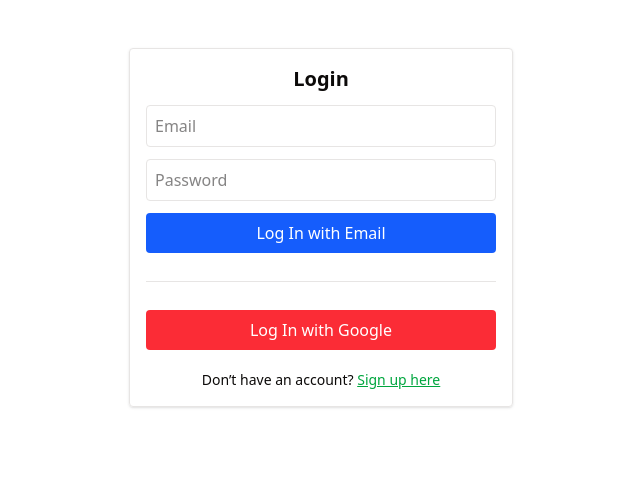
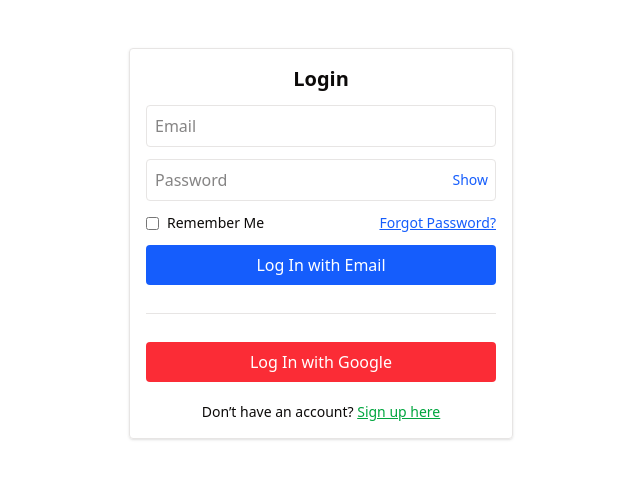
Before and after one commit to Reece-Nunez/budget-app, a Next.js app: page /auth in a window 1280 px wide. Shown: the top 478 px of the page, without its empty margins (319-959 px from the left). Built offline with nearby package versions, Linux system fonts and the light colour scheme; no server answers.

Commit message:
added an update-password page, forgot password component and updated the login to remember user and have the forgot password option.

```diff
--- /dev/null
+++ b/src/app/auth/update-password/page.tsx
@@ -0,0 +1,40 @@
+'use client'
+
+import { useState } from 'react'
+import { supabase } from '@/lib/supaBaseClient'
+import { toast } from 'sonner'
+
+export default function UpdatePasswordPage() {
+  const [password, setPassword] = useState('')
+
+  const handleUpdate = async () => {
+    if (password.length < 6) return toast.error('Password too short')
+
+    const { error } = await supabase.auth.updateUser({ password })
+
+    if (error) toast.error(error.message)
+    else {
+      toast.success('Password updated!')
+      window.location.href = '/'
+    }
+  }
+
+  return (
+    <div className="flex flex-col gap-3 max-w-sm mx-auto mt-12 p-4 border rounded shadow">
+      <h2 className="text-xl font-semibold text-center">Update Password</h2>
+      <input
+        type="password"
+        placeholder="New Password"
+        className="border p-2 rounded"
+        value={password}
+        onChange={(e) => setPassword(e.target.value)}
+      />
+      <button
+        className="bg-green-600 text-white px-4 py-2 rounded hover:bg-green-700 transition"
+        onClick={handleUpdate}
+      >
+        Set New Password
+      </button>
+    </div>
+  )
+}
--- /dev/null
+++ b/src/components/ForgotPassword.tsx
@@ -0,0 +1,44 @@
+'use client'
+
+import { useState } from 'react'
+import { supabase } from '@/lib/supaBaseClient'
+import { toast } from 'sonner'
+
+export default function ForgotPassword() {
+  const [email, setEmail] = useState('')
+
+  const handleReset = async () => {
+    if (!email.includes('@')) return toast.error('Enter a valid email')
+
+    const { error } = await supabase.auth.resetPasswordForEmail(email, {
+      redirectTo: `${window.location.origin}/auth/update-password`,
+    })
+
+    if (error) {
+      toast.error(error.message)
+    } else {
+      toast.success('Password reset email sent!')
+    }
+  }
+
+  return (
+    <div className="flex flex-col gap-3 max-w-sm mx-auto mt-12 p-4 border rounded shadow">
+      <h2 className="text-xl font-semibold text-center">Reset Password</h2>
+
+      <input
+        type="email"
+        placeholder="Email"
+        className="border p-2 rounded"
+        value={email}
+        onChange={(e) => setEmail(e.target.value)}
+      />
+
+      <button
+        className="bg-blue-600 text-white px-4 py-2 rounded hover:bg-blue-700 transition"
+        onClick={handleReset}
+      >
+        Send Reset Link
+      </button>
+    </div>
+  )
+}
--- a/src/components/Login.tsx
+++ b/src/components/Login.tsx
@@ -3,21 +3,52 @@
 import { useState } from 'react'
 import { supabase } from '@/lib/supaBaseClient'
 import { toast } from 'sonner'
+import { useRouter } from 'next/navigation'
 
 export default function Login({ toggle }: { toggle: () => void }) {
   const [email, setEmail] = useState('')
   const [password, setPassword] = useState('')
+  const [rememberMe, setRememberMe] = useState(false)
+  const [showPassword, setShowPassword] = useState(false)
+
+  const router = useRouter()
 
   const handleLogin = async () => {
     if (!email.includes('@')) return toast.error('Invalid email')
     if (password.length < 6) return toast.error('Password too short')
 
-    const { error } = await supabase.auth.signInWithPassword({ email, password })
+    const { error } = await supabase.auth.signInWithPassword({
+      email,
+      password,
+    })
 
     if (error) {
       toast.error(error.message)
     } else {
+      if (rememberMe) {
+        localStorage.setItem('rememberMe', 'true')
+        localStorage.setItem('savedEmail', email)
+      } else {
+        localStorage.removeItem('rememberMe')
+        localStorage.removeItem('savedEmail')
+      }
+
       toast.success('Logged in successfully!')
+      router.push('/') // redirect after login
+    }
+  }
+
+  const handleForgotPassword = async () => {
+    if (!email.includes('@')) return toast.error('Please enter a valid email address.')
+
+    const { error } = await supabase.auth.resetPasswordForEmail(email, {
+      redirectTo: `${window.location.origin}/auth/update-password`,
+    })
+
+    if (error) {
+      toast.error(error.message)
+    } else {
+      toast.success('Password reset email sent! Check your inbox.')
     }
   }
 
@@ -44,13 +75,41 @@
         value={email}
         onChange={(e) => setEmail(e.target.value)}
       />
-      <input
-        type="password"
-        placeholder="Password"
-        className="border p-2 rounded"
-        value={password}
-        onChange={(e) => setPassword(e.target.value)}
-      />
+
+      <div className="relative">
+        <input
+          type={showPassword ? 'text' : 'password'}
+          placeholder="Password"
+          className="border p-2 rounded w-full pr-10"
+          value={password}
+          onChange={(e) => setPassword(e.target.value)}
+        />
+        <button
+          type="button"
+          onClick={() => setShowPassword(!showPassword)}
+          className="absolute right-2 top-1/2 transform -translate-y-1/2 text-sm text-blue-600"
+        >
+          {showPassword ? 'Hide' : 'Show'}
+        </button>
+      </div>
+
+      <div className="flex items-center justify-between text-sm">
+        <label className="flex items-center gap-2">
+          <input
+            type="checkbox"
+            checked={rememberMe}
+            onChange={(e) => setRememberMe(e.target.checked)}
+          />
+          Remember Me
+        </label>
+        <button
+          type="button"
+          className="text-blue-600 underline"
+          onClick={handleForgotPassword}
+        >
+          Forgot Password?
+        </button>
+      </div>
 
       <button
         className="bg-blue-600 text-white px-4 py-2 rounded hover:bg-blue-700 transition"
```
